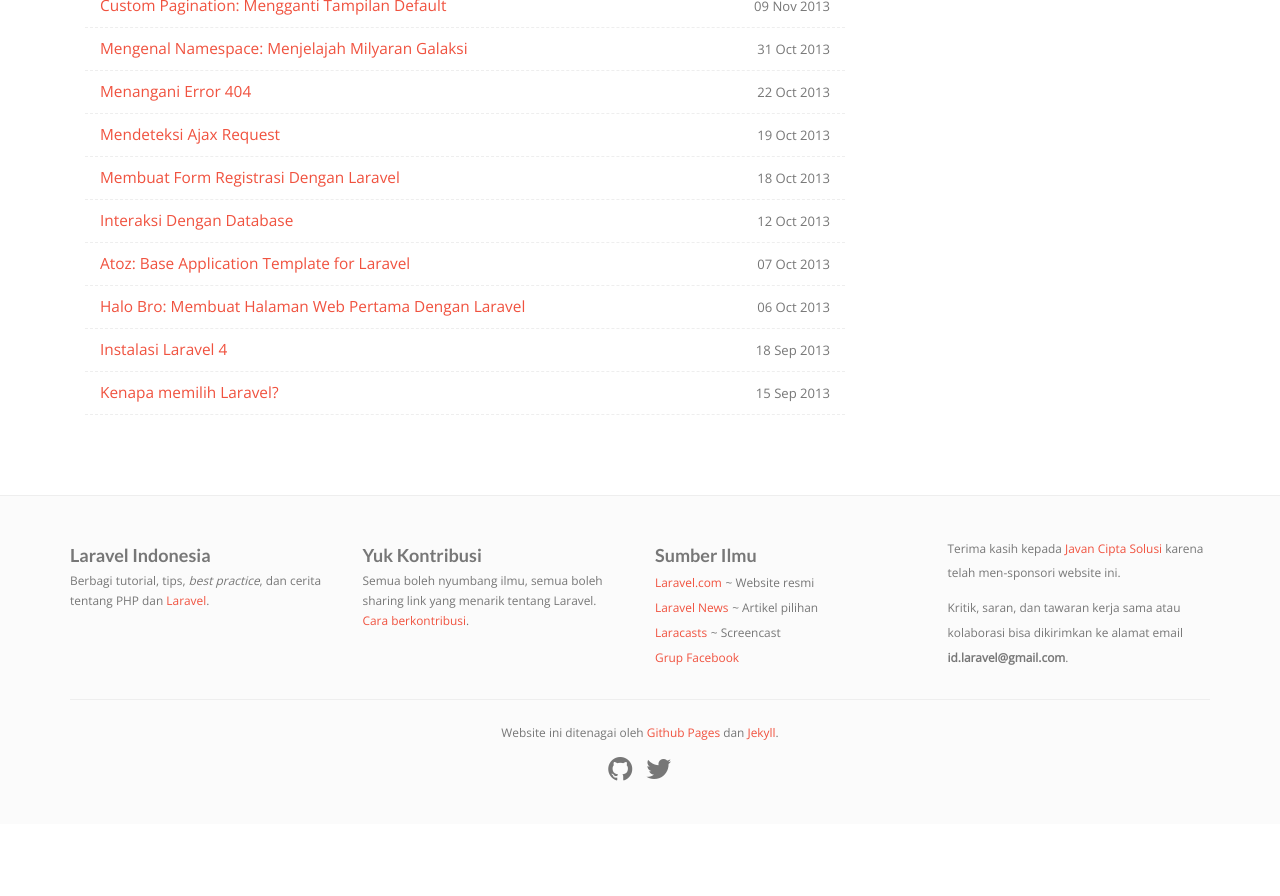
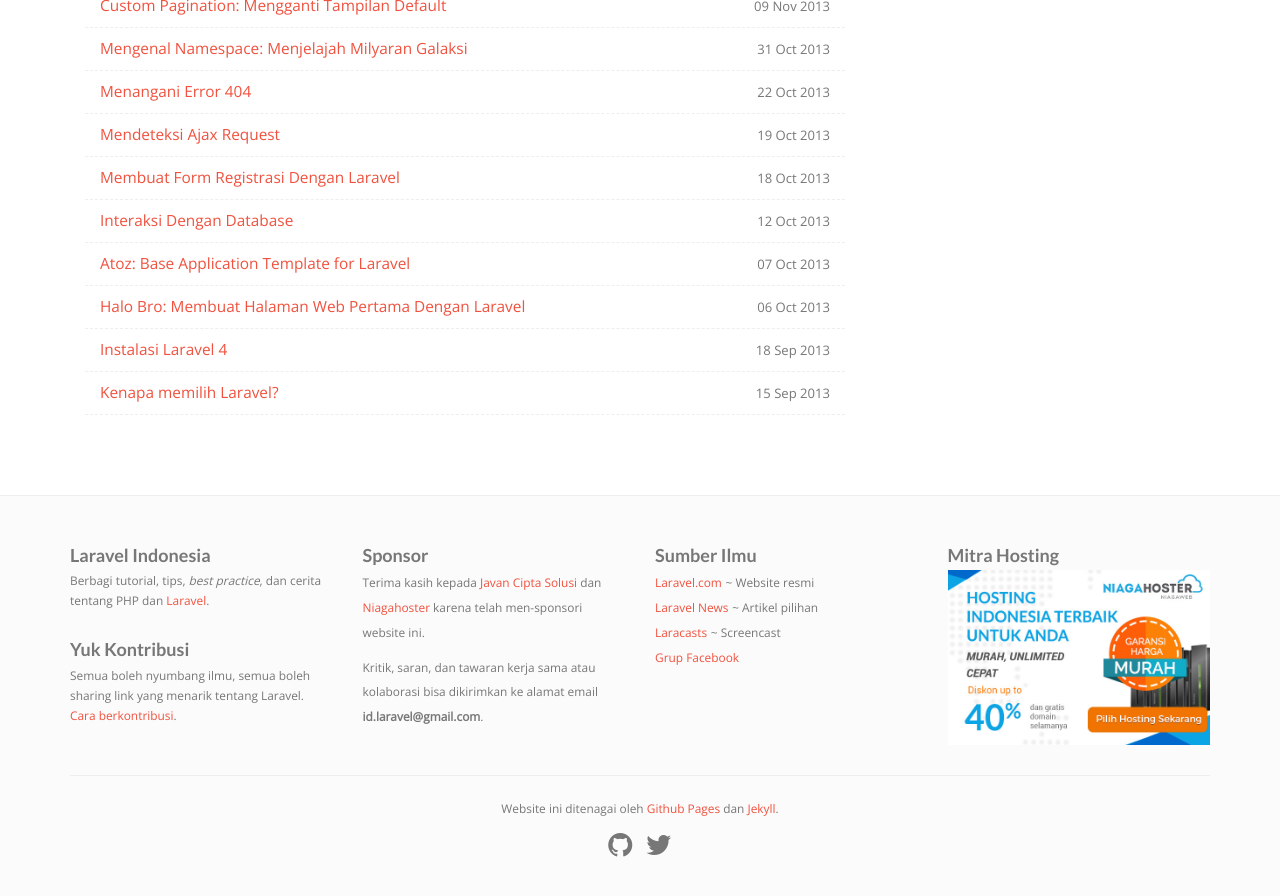
Before and after one commit to id-laravel/id-laravel.github.io, a Jekyll site: the page built from index.html, in a window 1280 px wide and 900 px high, scrolled down 1170 px. Shown: the top 896 px of the window. Built offline with Jekyll 4.4.1, drawn with Linux system fonts in a browser that asks for light colours; nearby versions of some CDN libraries; the list of posts is cut into pages by our own code; comment, search, counter and statistics services are not loaded; before the commit the page ends 1994 px from its top, so only the background shows below that.

Commit message:
Pasang banner niagahoster. Terima kasih atas sponsorshipnya.

```diff
--- a/_includes/footer.html
+++ b/_includes/footer.html
@@ -4,10 +4,17 @@
             <div class="col-md-3 column">
                 <h4 class="title">Laravel Indonesia</h4>
                 <small>Berbagi tutorial, tips, <i>best practice</i>, dan cerita tentang PHP dan <a href="http://laravel.com">Laravel</a>.</small>
+
+                <br>
+                <br>
+
+                <h4 class="title">Yuk Kontribusi</h4>
+                <small>Semua boleh nyumbang ilmu, semua boleh sharing link yang menarik tentang Laravel. <a href="http://id-laravel.com/post/roadmap-laravel-indonesia-2015/">Cara berkontribusi</a>.</small>
             </div>
             <div class="col-md-3 column">
-                <h4 class="title">Yuk Kontribusi</h4>
-                <small>Semua boleh nyumbang ilmu, semua boleh sharing link yang menarik tentang Laravel. <a href="http://id-laravel.com/post/roadmap-laravel-indonesia-2015/">Cara berkontribusi</a>.</small>
+                <h4 class="title">Sponsor</h4>
+                <p><small>Terima kasih kepada <a href="http://javan.co.id">Javan Cipta Solusi</a> dan <a href="https://www.niagahoster.co.id" target="_blank">Niagahoster</a> karena telah men-sponsori website ini.</small></p>
+                <p><small>Kritik, saran, dan tawaran kerja sama atau kolaborasi bisa dikirimkan ke alamat email <strong>id.laravel@gmail.com</strong>.</small></p>
             </div>
             <div class="col-md-3 column">
                 <h4 class="title">Sumber Ilmu</h4>
@@ -19,8 +26,10 @@
                 </ul>
             </div>
             <div class="col-md-3 column">
-                <p><small>Terima kasih kepada <a href="http://javan.co.id">Javan Cipta Solusi</a> karena telah men-sponsori website ini.</small></p>
-                <p><small>Kritik, saran, dan tawaran kerja sama atau kolaborasi bisa dikirimkan ke alamat email <strong>id.laravel@gmail.com</strong>.</small></p>
+                <h4 class="title">Mitra Hosting</h4>
+                <p>
+                    <a href="https://www.niagahoster.co.id" target="_blank"><img src="{{ site.baseurl }}public/img/Set3-niagahoster-600x400.jpg" alt="Niagahoster" class="image-centered" style="width: 100%"></a>
+                </p>
             </div>
         </div>
 
```
Also changed, not shown: public/img/Set3-niagahoster-600x400.jpg (added).
